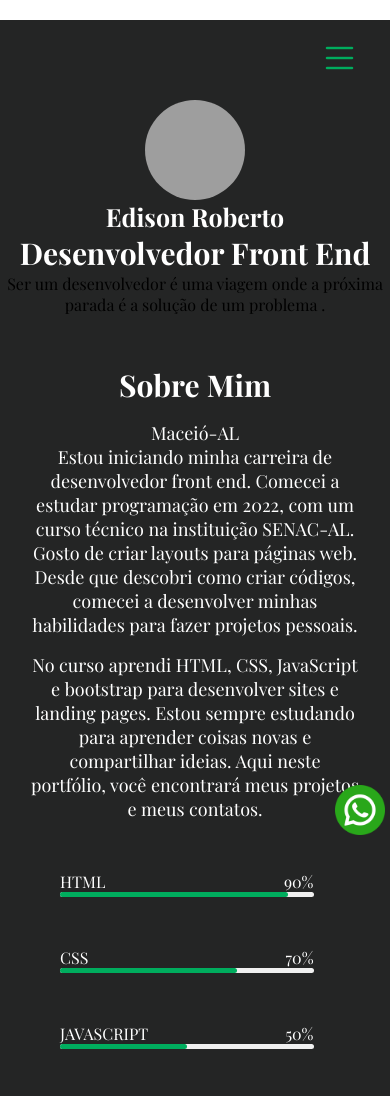
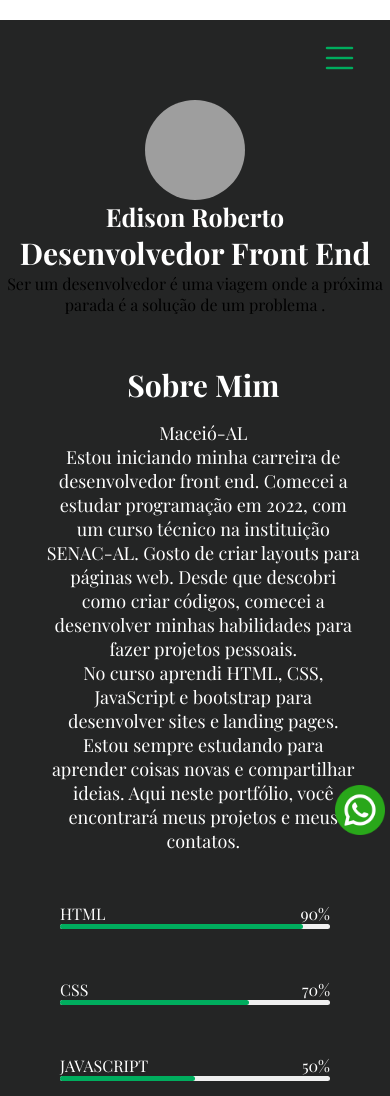
Before and after one commit to edison-roberto/edison-roberto.github.io, a plain HTML site: page index.html in a window 390 px wide. Shown: the top 1096 px of the page. Drawn offline with nearby package versions, Linux system fonts and the light colour scheme; grey boxes are pictures that could not be loaded; a web font is replaced by a local one.

Commit message:
Site portfólio

```diff
--- a/css/responsivo.css
+++ b/css/responsivo.css
@@ -51,6 +51,8 @@
         padding: 50px 30px;
         display: block;
         text-align: center;
+        margin-left: 0;
+        margin-right: 0;
 
 
     }
@@ -61,9 +63,8 @@
 
     }
 
-    .txt-sobre {
-        margin-left: 0;
-
+    .sobre .txt-sobre .paragrafo_sobre2{
+        margin-bottom: 0;
     }
 
     .sobre .txt-sobre p{
@@ -73,7 +74,9 @@
 
 
     .progress-bars{
-       padding: 0 30px;
+     margin: auto;
+     padding: 0  30px;
+
 
     }
 
```
